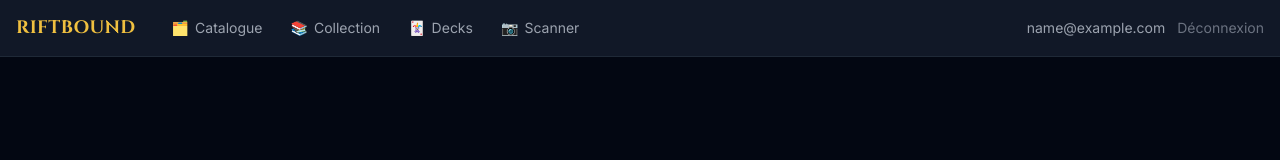
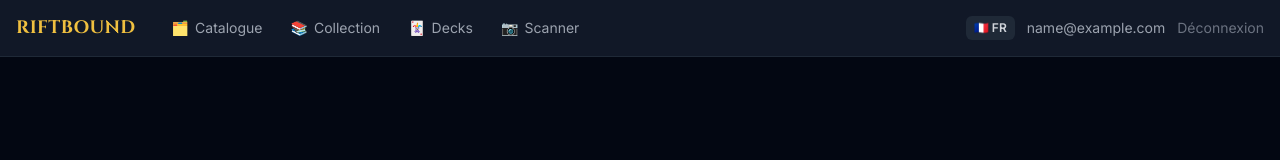
Before and after one commit to Iscodevr/Riftbounder, a React (Vite) app in the folder client/: page /login in a window 1280 px wide. Shown: the top 160 px of the page. Built offline with nearby package versions, Linux system fonts and the light colour scheme; sample sign-in values are in the browser's storage.

Commit message:
feat: add FR/EN toggle for card names, widen page container for 8-col grid

```diff
--- a/client/src/App.jsx
+++ b/client/src/App.jsx
@@ -1,5 +1,6 @@
 import { Routes, Route, Navigate } from "react-router-dom";
 import { AuthProvider, useAuth } from "./hooks/useAuth";
+import { LanguageProvider } from "./hooks/useLanguage";
 import Navbar from "./components/Navbar";
 import Login from "./pages/Login";
 import Catalogue from "./pages/Catalogue";
@@ -34,7 +35,9 @@ function Layout() {
 export default function App() {
   return (
     <AuthProvider>
-      <Layout />
+      <LanguageProvider>
+        <Layout />
+      </LanguageProvider>
     </AuthProvider>
   );
 }
--- a/client/src/components/CardModal.jsx
+++ b/client/src/components/CardModal.jsx
@@ -1,6 +1,9 @@
 import { useEffect } from "react";
+import { useLanguage, cardName } from "../hooks/useLanguage";
 
 export default function CardModal({ card, onClose, onAdd, onRemove, quantity }) {
+  const { lang } = useLanguage();
+
   useEffect(() => {
     const onKey = (e) => e.key === "Escape" && onClose();
     window.addEventListener("keydown", onKey);
@@ -8,6 +11,9 @@ export default function CardModal({ card, onClose, onAdd, onRemove, quantity })
   }, [onClose]);
 
   if (!card) return null;
+
+  const name = cardName(card, lang);
+  const altName = lang === "fr" ? card.name : card.name_fr;
 
   return (
     <div className="fixed inset-0 z-50 flex items-end sm:items-center justify-center bg-black/70"
@@ -26,7 +32,7 @@ export default function CardModal({ card, onClose, onAdd, onRemove, quantity })
           {/* Image */}
           <div className="w-full sm:w-44 shrink-0 flex justify-center">
             {card.image_large
-              ? <img src={card.image_large} alt={card.name} className="w-40 sm:w-full rounded-xl" />
+              ? <img src={card.image_large} alt={name} className="w-40 sm:w-full rounded-xl" />
               : <div className="w-40 aspect-[2.5/3.5] bg-gray-800 rounded-xl flex items-center justify-center text-gray-500 text-sm">Pas d'image</div>
             }
           </div>
@@ -35,8 +41,8 @@ export default function CardModal({ card, onClose, onAdd, onRemove, quantity })
           <div className="flex-1 min-w-0">
             <div className="flex items-start justify-between gap-2">
               <div>
-                <h2 className="text-lg sm:text-xl font-bold text-white leading-tight">{card.name_fr || card.name}</h2>
-                {card.name_fr && <p className="text-sm text-gray-500">{card.name}</p>}
+                <h2 className="text-lg sm:text-xl font-bold text-white leading-tight">{name}</h2>
+                {altName && <p className="text-sm text-gray-500">{altName}</p>}
               </div>
               <button onClick={onClose} className="text-gray-500 hover:text-white text-2xl leading-none p-1 shrink-0">✕</button>
             </div>
--- a/client/src/components/CardTile.jsx
+++ b/client/src/components/CardTile.jsx
@@ -1,3 +1,5 @@
+import { useLanguage, cardName } from "../hooks/useLanguage";
+
 const RARITY_COLORS = {
   Common: "bg-gray-600 text-gray-200",
   Uncommon: "bg-green-800 text-green-200",
@@ -20,9 +22,11 @@ function isLandscapeImage(url) {
 }
 
 export default function CardTile({ card, quantity, onAdd, onRemove, onClick }) {
+  const { lang } = useLanguage();
   const rarityClass = RARITY_COLORS[card.rarity] || "bg-gray-700 text-gray-300";
   const domainClass = DOMAIN_COLORS[card.domain] || "text-gray-400";
   const landscape = isLandscapeImage(card.image_small);
+  const name = cardName(card, lang);
 
   return (
     <div
@@ -34,13 +38,13 @@ export default function CardTile({ card, quantity, onAdd, onRemove, onClick }) {
         {card.image_small ? (
           <img
             src={card.image_small}
-            alt={card.name}
+            alt={name}
             className="w-full h-full object-cover group-hover:scale-105 transition-transform duration-300"
             loading="lazy"
           />
         ) : (
           <div className="w-full h-full flex items-center justify-center text-gray-600 text-xs text-center p-2">
-            {card.name}
+            {name}
           </div>
         )}
       </div>
@@ -54,7 +58,7 @@ export default function CardTile({ card, quantity, onAdd, onRemove, onClick }) {
 
       {/* Info */}
       <div className="p-2">
-        <p className="text-xs font-semibold text-white truncate">{card.name}</p>
+        <p className="text-xs font-semibold text-white truncate">{name}</p>
         <div className="flex items-center justify-between mt-1">
           <span className={`text-xs ${domainClass}`}>{card.domain || card.card_type}</span>
           {card.rarity && (
--- a/client/src/components/Navbar.jsx
+++ b/client/src/components/Navbar.jsx
@@ -1,5 +1,6 @@
 import { Link, useLocation } from "react-router-dom";
 import { useAuth } from "../hooks/useAuth";
+import { useLanguage } from "../hooks/useLanguage";
 
 const LINKS = [
   { to: "/", label: "Catalogue", icon: "🗂️" },
@@ -11,6 +12,7 @@ const LINKS = [
 export default function Navbar() {
   const { pathname } = useLocation();
   const { user, logout } = useAuth();
+  const { lang, toggleLang } = useLanguage();
 
   return (
     <>
@@ -32,6 +34,10 @@ export default function Navbar() {
           </div>
           {user && (
             <div className="flex items-center gap-3 shrink-0">
+              <button onClick={toggleLang}
+                className="text-xs font-semibold text-gray-300 hover:text-white bg-gray-800 hover:bg-gray-700 rounded-md px-2 py-1 transition-colors">
+                {lang === "fr" ? "🇫🇷 FR" : "🇬🇧 EN"}
+              </button>
               <span className="text-sm text-gray-400 max-w-36 truncate">{user.email}</span>
               <button onClick={logout} className="text-sm text-gray-500 hover:text-white transition-colors">
                 Déconnexion
@@ -48,9 +54,15 @@ export default function Navbar() {
             RIFTBOUND
           </span>
           {user && (
-            <button onClick={logout} className="text-xs text-gray-500 active:text-white py-1 px-2">
-              Déco
-            </button>
+            <div className="flex items-center gap-2">
+              <button onClick={toggleLang}
+                className="text-xs font-semibold text-gray-300 active:text-white bg-gray-800 rounded-md px-2 py-1">
+                {lang === "fr" ? "🇫🇷 FR" : "🇬🇧 EN"}
+              </button>
+              <button onClick={logout} className="text-xs text-gray-500 active:text-white py-1 px-2">
+                Déco
+              </button>
+            </div>
           )}
         </div>
       </nav>
--- /dev/null
+++ b/client/src/hooks/useLanguage.jsx
@@ -0,0 +1,30 @@
+import { useState, createContext, useContext } from "react";
+
+const LanguageContext = createContext(null);
+
+export function LanguageProvider({ children }) {
+  const [lang, setLang] = useState(() => localStorage.getItem("rb_lang") || "fr");
+
+  const toggleLang = () => {
+    setLang((l) => {
+      const next = l === "fr" ? "en" : "fr";
+      localStorage.setItem("rb_lang", next);
+      return next;
+    });
+  };
+
+  return (
+    <LanguageContext.Provider value={{ lang, toggleLang }}>
+      {children}
+    </LanguageContext.Provider>
+  );
+}
+
+export function useLanguage() {
+  return useContext(LanguageContext);
+}
+
+export function cardName(card, lang) {
+  if (lang === "fr") return card.name_fr || card.name;
+  return card.name;
+}
--- a/client/src/index.css
+++ b/client/src/index.css
@@ -41,6 +41,6 @@
   }
   /* Padding page avec espace pour la bottom nav mobile */
   .page {
-    @apply max-w-7xl mx-auto px-3 sm:px-4 py-4 sm:py-6 pb-24 sm:pb-6;
+    @apply max-w-[1800px] mx-auto px-3 sm:px-4 py-4 sm:py-6 pb-24 sm:pb-6;
   }
 }
```
